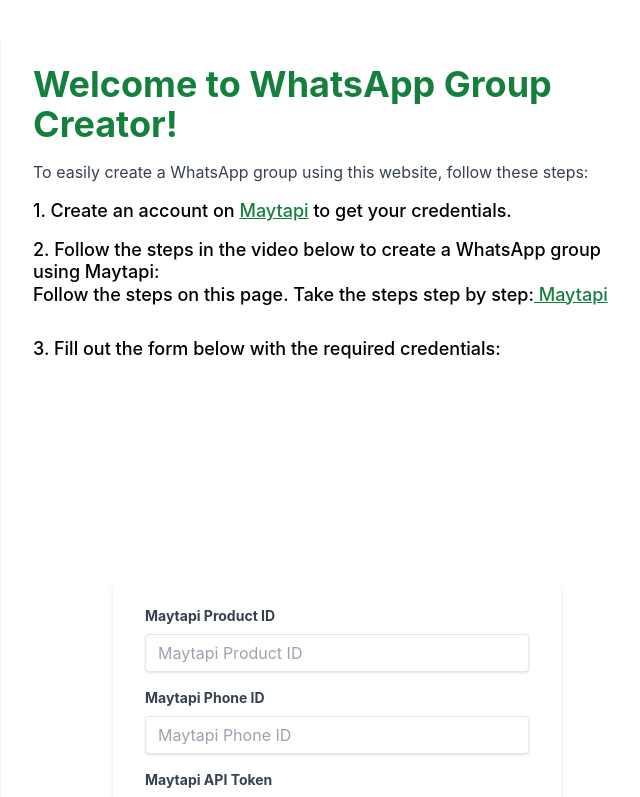
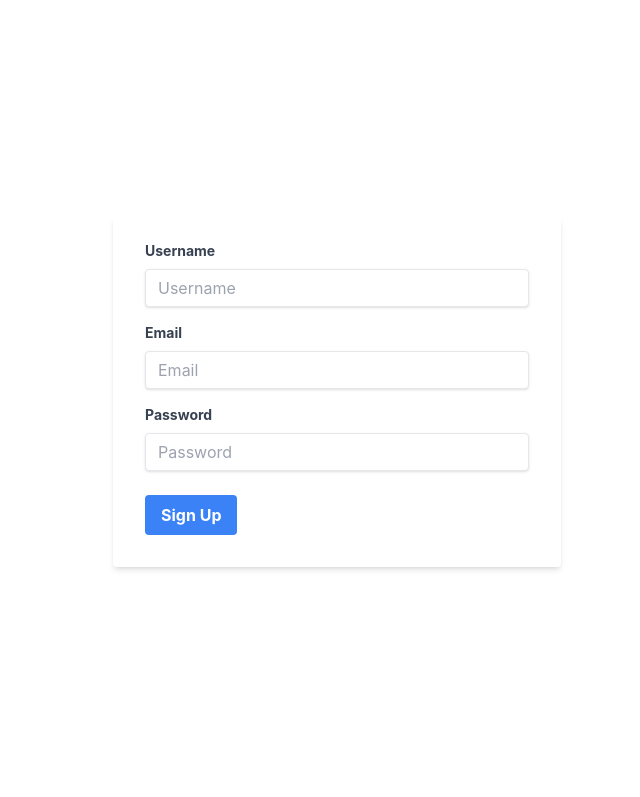
Before and after one commit to G-RIMA/whatsapp_group, a React (Create React App) app in the folder frontend/: page / in a window 1280 px wide. Shown: the top 797 px of the page, without its empty margins (303-943 px from the left). Built offline with nearby package versions, Linux system fonts and the light colour scheme.

Commit message:
create pages

```diff
--- a/frontend/src/App.js
+++ b/frontend/src/App.js
@@ -11,8 +11,8 @@ function App() {
     <>
       <BrowserRouter>
         <Routes>
-          <Route exact path="/" element={<Home/>} />
-          <Route exact path="/signup" element={<SignupForm />} />
+          <Route exact path="/home" element={<Home/>} />
+          <Route exact path="/" element={<SignupForm />} />
           <Route exact path="/login" element={<LoginForm />} />
           <Route exact path="/createWhatsAppGroup" element={<CreateGroupForm />} />
           <Route exact path="/api" element={ <MaytapiCredentialsForm />} />
--- a/frontend/src/components/LoginForm.js
+++ b/frontend/src/components/LoginForm.js
@@ -28,7 +28,7 @@ const LoginForm = () => {
         console.log('User logged in successfully!');
 
         // Redirect to Dashboard
-        navigate('/api');
+        navigate('/home');
       } else {
         console.error('Error logging in:', await response.text());
       }
--- a/frontend/src/components/SignupForm.js
+++ b/frontend/src/components/SignupForm.js
@@ -23,7 +23,7 @@ const SignupForm = () => {
       if (response.ok) {
         console.log('User signed up successfully!');
         // Redirect to Login page
-        navigate('/login');
+        navigate('/');
       } else {
         const responseData = await response.json();
         console.error('Error signing up:', responseData.message);
```
